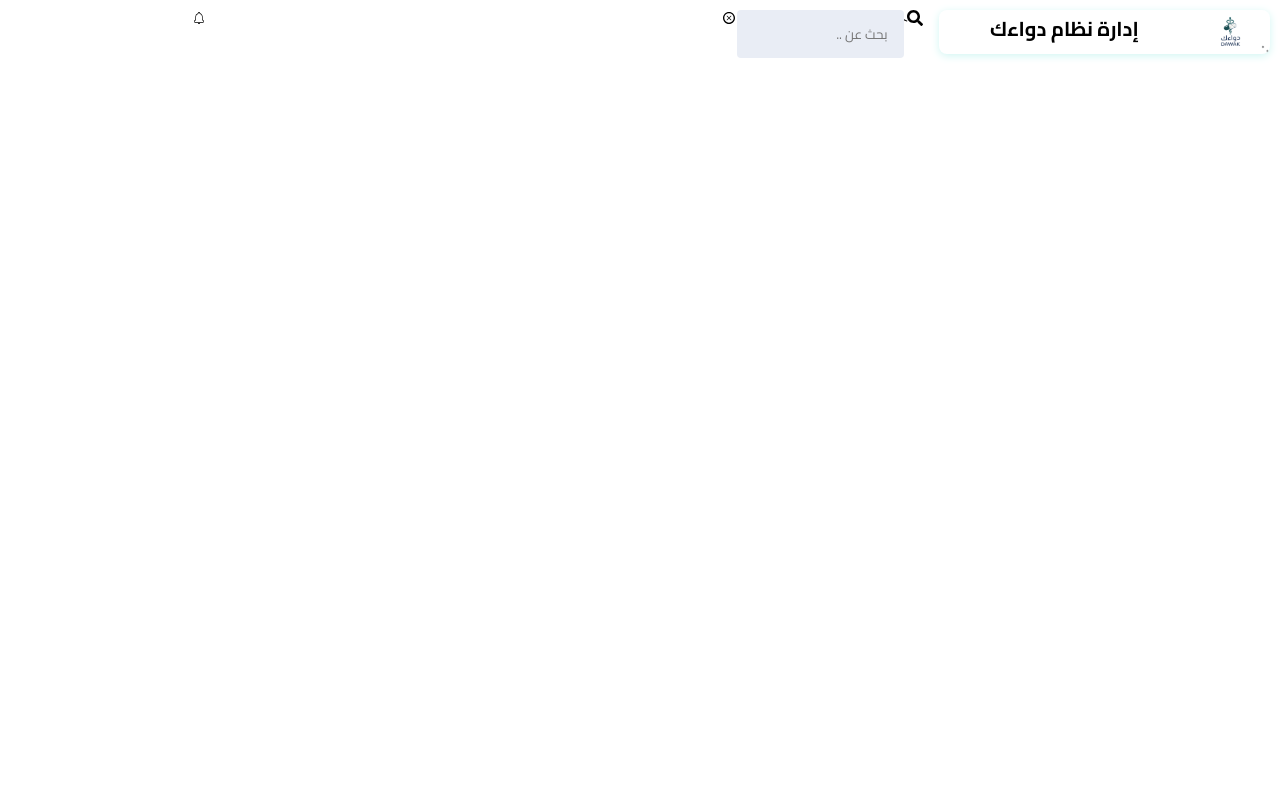
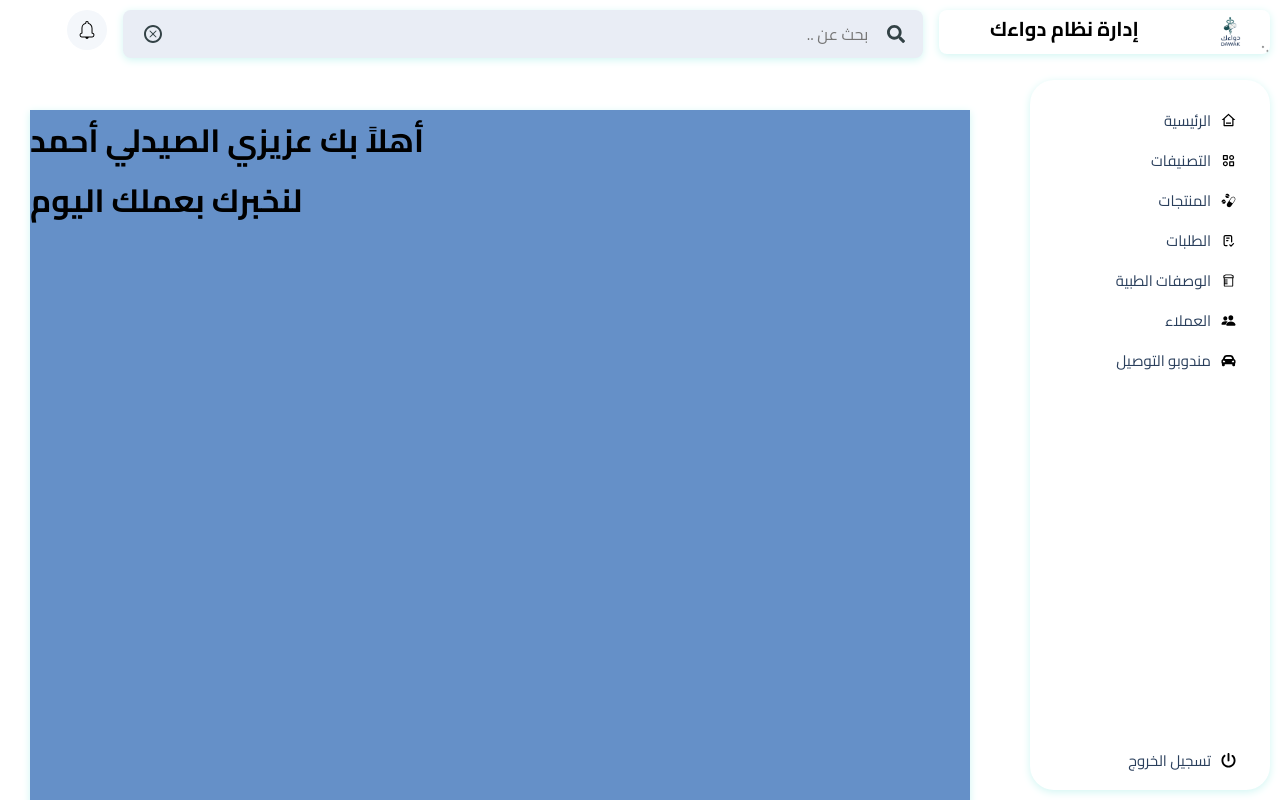
Before and after one commit to ranahab20/Pharmacy-Dashboard, a React (Vite) app: page /Pharmacy/home in a window 1280 px wide. Shown: the top 800 px of the page. Built offline with nearby package versions, Linux system fonts and the light colour scheme.

Commit message:
Add header and sidebar

```diff
--- /dev/null
+++ b/src/Layout/MainLayout.css
@@ -0,0 +1,14 @@
+.layout {
+    display: flex;
+    min-height: 100vh;
+
+    padding-top: 80px;
+}
+
+.content {
+    flex: 1;
+
+    margin-right: 280px;
+
+    padding: 30px;
+}
--- a/src/Layout/MainLayout.jsx
+++ b/src/Layout/MainLayout.jsx
@@ -1,11 +1,14 @@
 import React from "react";
 import Header from "../components/Header/Header";
 import Sidebar from "../components/Sidebar/Sidebar";
+import Home from "../pages/Home/Home";
 import { Outlet } from 'react-router-dom';
+import "./MainLayout.css"
 
 const MainLayout = () => {
   return (
     <>
+
       <Header />
 
       <div className="layout">
@@ -14,6 +17,7 @@ const MainLayout = () => {
           <Outlet />
         </main>
         <Sidebar />
+
       </div>
     </>
   );
--- a/src/components/Header/Header.css
+++ b/src/components/Header/Header.css
@@ -7,6 +7,7 @@
     padding: 10px;
     gap: 16px;
     width: 100%;
+
 }
 .logo-box{
     display: flex;
@@ -15,6 +16,7 @@
     box-shadow:  0 2px 8px rgba(209, 246, 243, 1);
 
 }
+
 .header p{
     text-align: center;
     font-size: 20px;
@@ -23,10 +25,68 @@
     width:250px;
     height: 14px;
 }
-.search{
-    /* width: 900px; */
+.search-box {
+    position: relative;
+    width: 800px;
+    height: 48px;
+    flex-shrink: 0;
 }
-.search-box{
-    width:700px;
+.search {
+    width: 100%;
+    height: 100%;
+    box-sizing: border-box;
+    border: none;
+    border-radius: 8px;
+    outline: none;
+    padding: 0 55px 0 55px;
+    text-align: right;
+    font-size: 16px;
+    font-weight: 400;
+    box-shadow: 0 2px 8px rgba(209, 246, 243, 1);
+}
+.search-icon {
+    position: absolute;
+    right: 18px;
+    top: 50%;
+    transform: translateY(-50%);
+    font-size: 18px;
+    color: rgba(51, 66, 70, 1);
+    z-index: 1;
+    cursor: pointer;
+}
+.delete-icon {
+    position: absolute;
+    left: 18px;
+    top: 50%;
+    transform: translateY(-50%);
+    font-size: 24px;
+    color: rgba(51, 66, 70, 1);
+    z-index: 1;
+    cursor: pointer;
+}
+/* Design the notification bell */
+.bell-box {
+    width: 40px;
+    height: 40px;
+    border-radius: 32px;
+    background-color: rgba(244, 247, 251, 1);
+    gap: 10px;
+    cursor: pointer;
     display: flex;
+    align-items: center;
+    justify-content: center;
 }
+.bell{
+    width: 24px;
+    height: 24px;
+}
+
+.bell:hover {
+    color: #40c0c1;
+}
+.search-icon:hover {
+    color: #40c0c1;
+}
+.delete-icon:hover {
+    color: #e05a5a;
+}
--- a/src/components/Header/Header.jsx
+++ b/src/components/Header/Header.jsx
@@ -15,11 +15,13 @@ const Header = () => {
           <p>إدارة نظام دواءك</p>
         </div>
         <div className="search-box">
-          <FaSearch className="search-icon" />`
+          <FaSearch className="search-icon" />
           <input type="text" placeholder="بحث عن .." className="search" />
           <TiDeleteOutline className="delete-icon" />
         </div>
-        <CiBellOn  className="bill"/>
+        <div className="bell-box">
+          <CiBellOn  className="bell"/>
+        </div>
       </header>
     </>
   );
--- a/src/components/Sidebar/Sidebar.css
+++ b/src/components/Sidebar/Sidebar.css
@@ -0,0 +1,52 @@
+.sidebar{
+    position: fixed;
+    right: 10px;
+    top: 80px;
+    width: 240px;
+    height: calc(100vh - 90px);
+    border-radius: 24px;
+    padding: 20px;
+    direction: rtl;
+    background-color: rgba(255, 255, 255, 1);
+    box-shadow: 0 2px 8px rgba(209, 246, 243, 1);
+}
+.sidebar-list{
+    list-style: none;
+    display: flex;
+    flex-direction: column;
+    justify-content: space-between;
+}
+.sidebar-list li {
+    display: flex;
+    align-items: center;
+
+    gap: 10px;
+
+    height: 40px;
+    padding: 0 14px;
+
+    border-radius: 10px;
+
+    font-size: 15px;
+
+    transition: all 0.2s ease;
+}
+.sidebar-list li a {
+    text-decoration: none;
+    color: rgba(42, 63, 92, 1);
+}
+.sidebar-list li a:visited {
+    color:rgba(42, 63, 92, 1);
+}
+.sidebar-list li:hover {
+    color: white;
+    background-color: #2f4563;
+}
+.sidebar-list li:hover a {
+    color: white;
+}
+
+.Logout{
+    position: absolute;
+    bottom: 10px  ;
+}
--- a/src/components/Sidebar/Sidebar.jsx
+++ b/src/components/Sidebar/Sidebar.jsx
@@ -1,11 +1,54 @@
-import React from 'react'
+import React from "react";
+import { Link } from "react-router-dom";
+import "./Sidebar.css";
+import { BiCategoryAlt } from "react-icons/bi";
+import { RiHome3Line } from "react-icons/ri";
+import { GiMedicines } from "react-icons/gi";
+import { TbChecklist } from "react-icons/tb";
+import { LiaPrescriptionBottleSolid } from "react-icons/lia";
+import { IoPeople } from "react-icons/io5";
+import { FaCarAlt } from "react-icons/fa";
+import { FaPowerOff } from "react-icons/fa6";
 
 const Sidebar = () => {
   return (
-    <div>
+    <aside className="sidebar">
+      <ul className="sidebar-list">
+        <li>
+          <RiHome3Line />
+          <Link to="/Pharmacy/home">الرئيسية</Link>
+        </li>
+        <li>
+          <BiCategoryAlt />
+          <Link to="/Pharmacy/home/categories" >التصنيفات</Link>
+        </li>
+        <li>
+          <GiMedicines />
+          <Link to="/Pharmacy/home/products">المنتجات</Link>
+        </li>
+        <li>
+          <TbChecklist />
+          <Link to="/Pharmacy/home/orders">الطلبات</Link>
+        </li>
+        <li>
+          <LiaPrescriptionBottleSolid />
+          <Link to="/Pharmacy/home/prescriptions">الوصفات الطبية</Link>
+        </li>
+        <li>
+          <IoPeople />
+          <Link to="/Pharmacy/home/customers">العملاء</Link>
+        </li>
+        <li>
+          <FaCarAlt />
+          <Link to="/Pharmacy/home/drivers">مندوبو التوصيل</Link>
+        </li>
+        <li className="Logout">
+          <FaPowerOff />
+          <Link to="/Pharmacy/login">تسجيل الخروج</Link>
+        </li>
+      </ul>
+    </aside>
+  );
+};
 
-    </div>
-  )
-}
-
-export default Sidebar
+export default Sidebar;
--- a/src/pages/Home/Home.css
+++ b/src/pages/Home/Home.css
@@ -0,0 +1,6 @@
+.container{
+    height: 1116px;
+    width: 763px;
+    background-color: rgb(101, 144, 200);
+    box-shadow: 0 2px 8px rgba(209, 246, 243, 1);
+}
--- a/src/pages/Home/Home.jsx
+++ b/src/pages/Home/Home.jsx
@@ -1,9 +1,17 @@
-import React from 'react'
-
+import React from 'react';
+import "./Home.css";
 const Home = () => {
   return (
     <>
+    <div className='container'>
+      <header>
+        <h1>أهلاً بك عزيزي الصيدلي أحمد</h1>
+        <h1>لنخبرك بعملك اليوم</h1>
+      </header>
+      <div>
 
+      </div>
+    </div>
     </>
   )
 }
```
Also changed, not shown: src/App.jsx (+26 -25 lines).
